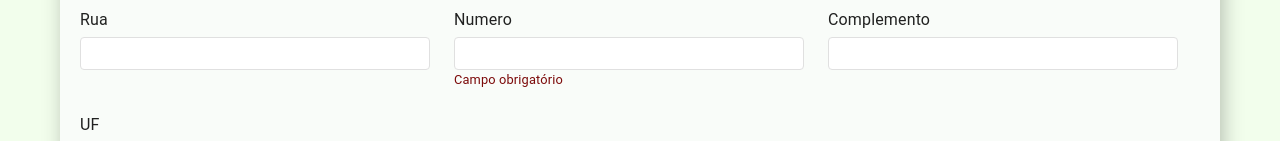
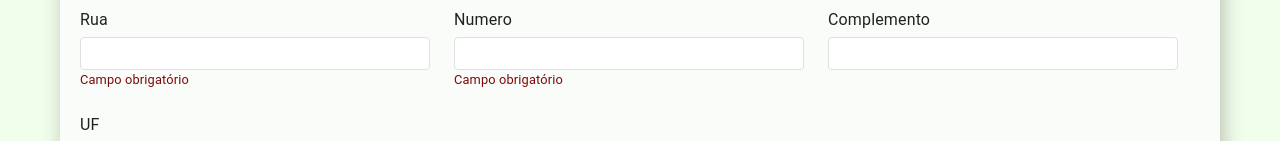
Before and after one commit to thalessalla/naturezaConectada, a React (Create React App) app: page /signup in a window 1280 px wide. Both pictures are taken after typing "Sample", "name@example.com", "Sample", "Sample123", "Sample", "Sample" into the empty fields and a click on the button "Registrar". Shown: the part 632-773 px from the top of the page. Built offline with nearby package versions, Linux system fonts and the light colour scheme; no server answers.

Commit message:
Update Signup.tsx
I removed the autofill via API from the street field

```diff
--- a/src/pages/signup/Signup.tsx
+++ b/src/pages/signup/Signup.tsx
@@ -182,8 +182,8 @@ const handleCepChange = async (cep: string) => {
 
             <div>
               <label>Rua</label>
-              <input type="text" aria-label="Rua a onde você mora" {...register('rua', { required: true })} value={addressData.rua} />
-              {/* {errors.rua && <span>Campo obrigatório</span>} */}
+              <input type="text" aria-label="Rua a onde você mora" {...register('rua', { required: true })} maxLength={32} />
+              {errors.rua && <span>Campo obrigatório</span>}
             </div>
 
             <div>
```
